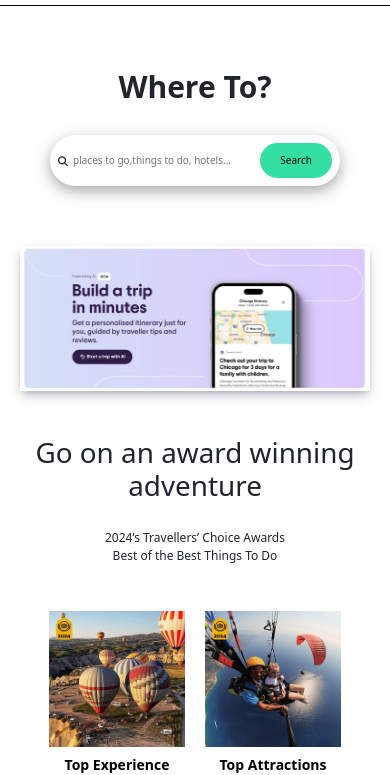
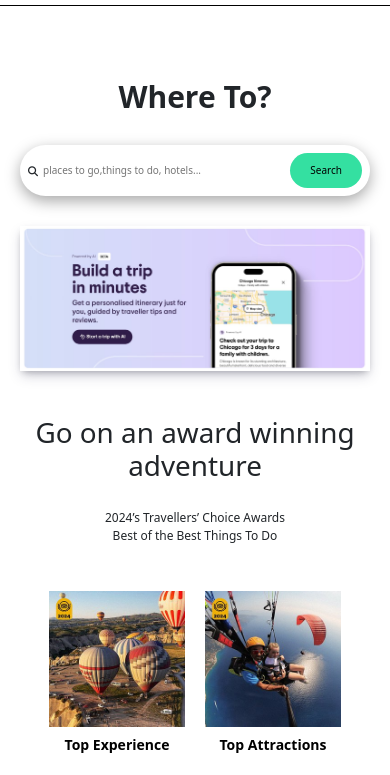
Before and after one commit to naveensivakumar14/Tripadviser-clone, a plain HTML site: page index.html in a window 390 px wide. Shown: the part 71-846 px from the top of the page. Drawn offline with nearby package versions, Linux system fonts and the light colour scheme; a web font is replaced by a local one.

Commit message:
Update style.css

```diff
--- a/style.css
+++ b/style.css
@@ -97,8 +97,6 @@ body{
     margin: 100px 10px 10px 10px;
     /* border: 2px solid black; */
     padding: 40px;
-
-
 }
 .hero h1{
     text-align: center;
@@ -432,6 +430,9 @@ body{
 
 @media screen and (max-width:670px){
     /*Hero Responsive*/
+    .hero{
+        padding: 50px 10px 10px 10px;
+    }
     .hero__banner img{
         width: 100%;
     }
@@ -475,8 +476,6 @@ body{
  }
 
 @media screen and (max-width:600px){
-
-
     .footer__one{
         width: 100%;
         font-size: 14px;
```
